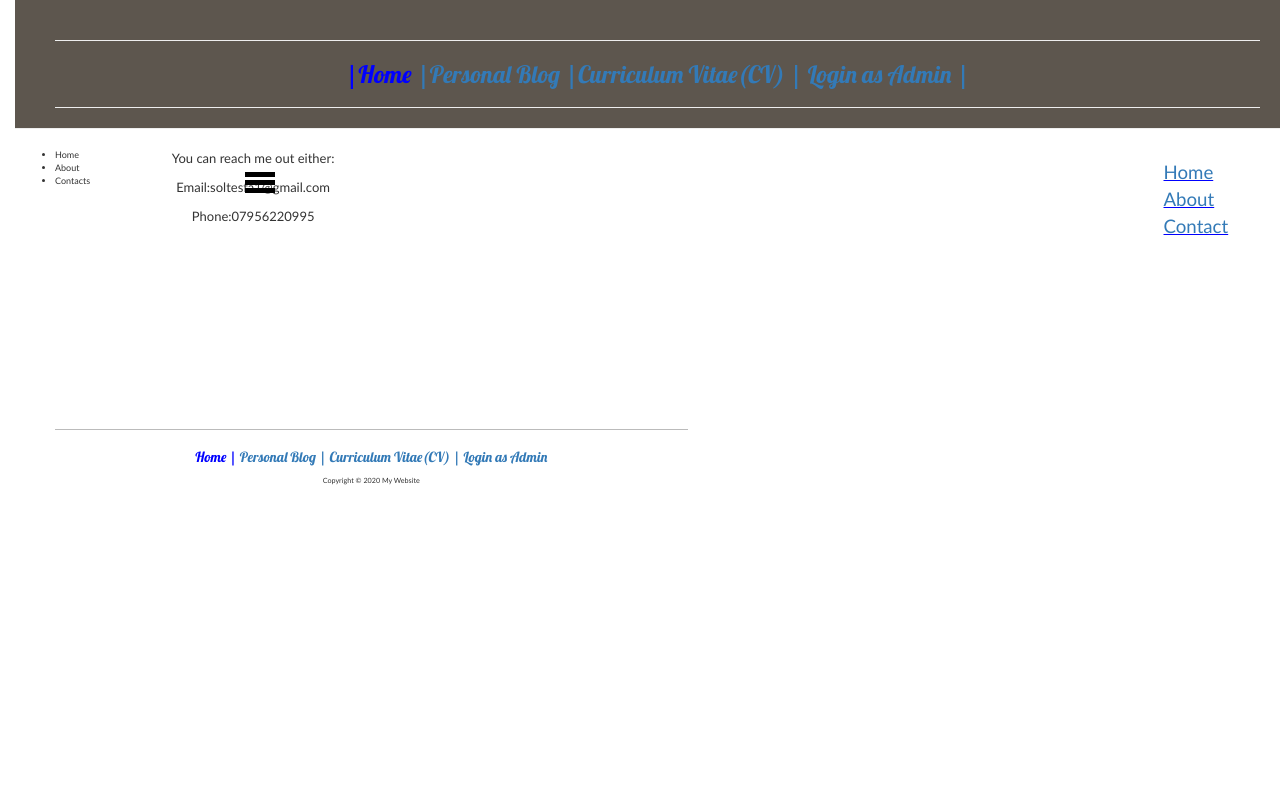
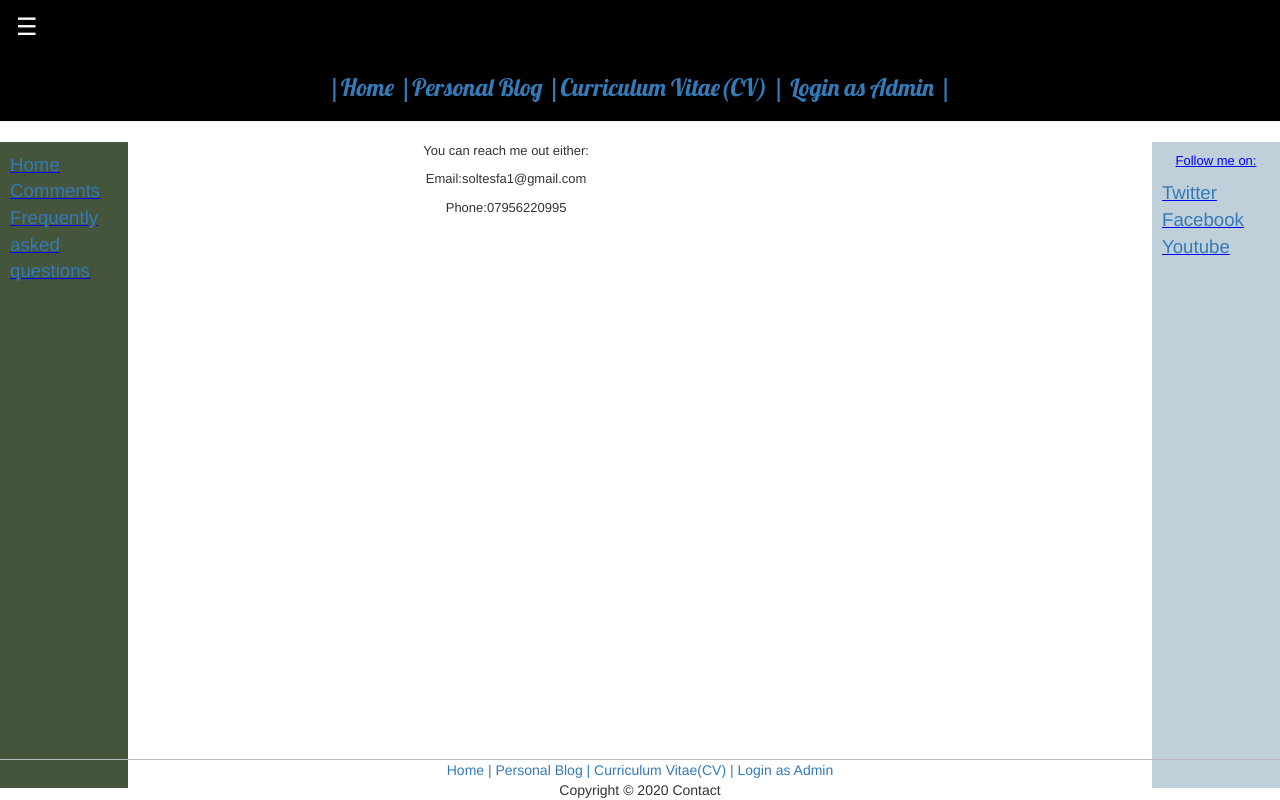
Before and after one commit to Txy822/Mysite, a Django app: page /contact/ in a window 1280 px wide. Run offline with Django 3.2, Linux system fonts and the light colour scheme; some libraries are stand-ins or nearby versions.

Commit message:
refactoring apps

```diff
--- a/home/static/css/home.css
+++ b/home/static/css/home.css
@@ -1,82 +1,82 @@
-.page-header {
-    background-color: #5D564E;
-    margin-top: 0;
-    padding: 20px 20px 0px 40px;
-     text-align: center;
-}
-.page-header h1, .page-header h1 a, .page-header h1 a:visited, .page-header h1 a:active {
-    color: #ffffff;
-    font-size: 36pt;
-    text-decoration: none;
-    text-align: center;
-}
+
 .content {
-  float :left;
+  float :middle;
   /* background-color: gray; */
-  width:50%;
-  height:280px;
-
+   width:80%;
+   height:280px;
+   margin-left: 40px;
 }
 .nav_right {
   float :right;
-  /* background-color: red; */
+  background-color: #bfd0da;
   width:10%;
-  height:280px;
+  height:646px;
   padding: 10px;
   font-size: 14pt;
   color: blue;
   text-decoration: underline;
 }
-.toggle-btn {
+.nav_left {
+  float :left;
+  background-color:#44553c ;
+  width:10%;
+  height:646px;
+  padding: 10px;
+  font-size: 14pt;
+  color: blue;
+  text-decoration: underline;
+}
+.footer {
+   position: fixed;
+   margin-top: 10px;
+   left: 0;
+   bottom: 0;
+   width: 100%;
+   border-top: thin solid #BBBBBB;
+   text-align: center;
+}
 
-}
-. {
-  margin:0px;
-  padding: 0px;
-  font-family: sans-serif;
-
-}
-#sidebar {
-  position: fixed;
-  width:200px
-  height:100%
-  left: -200px;
-  transition: all 500ms linear;
-}
-#sidebar .active {
-  left: 0px;
-
-}
-#sidebar ui li {
-  color: red;
-  list-style: none;
-  padding: 15px 10px ;
-  border-bottom: 1px solid blue;
-}
-.content {
-    margin-left: 40px;
-}
 .highlighted{
     color: blue;
  }
- #sidebar .toggle-btn {
-   position: absolute;
-   left: 230px ;
-   top: 20px;
+ .menu-btn,.menu-button{
+   border:none;
+   display:inline-block;
+   padding:10px 16px;
+   vertical-align:middle;
+   overflow:hidden;
+   text-decoration:none;
+   color:inherit;
+   background-color:inherit;
+   text-align:center;
+   cursor:pointer;
+   white-space:nowrap
+ }
+ .menu-main,#main{
+   transition:margin-left .4s
+ }
+ .menu-teal{
+   color:#fff!important;
+   background-color:#000!important
 
  }
- #sidebar .toggle-btn span {
-   display: block;
-   width: 30px;
-   height:5px;
-   background: black;
-   margin: 3px 0px
+ .menu-sidebar{
+   height:100%;
+   width:200px;
+   background-color:#bfd0da;
+   position:fixed!important;
+   z-index:1;
+   overflow:auto
+ }
 
+ .menu-xlarge{
+   font-size:24px!important
+   }
 
  }
 body {
     padding-left: 15px;
-    /* background-color: #E0E0E0; */
+    background-color: #698701;
     background-color: #00000;
     font-family: "Trebuchet MS", Helvetica, sans-serif;
     font-size: 0.9em;
@@ -102,19 +102,19 @@ p {
 }
 
 
-.top-menu, .top-menu:hover, .top-menu:visited {
+/* .top-menu, .top-menu:hover, .top-menu:visited {
     color: #ffffff;
     float: right;
     font-size: 26pt;
     margin-right: 20px;
-}
+} */
 
 
 video {
   display: block;
   margin: auto;
   color: blue;
-  margin-bottom: 20px;
+  margin-bottom: 100px;
 }
 h1 {
    color: #270c39;
--- a/home/templates/home/base.html
+++ b/home/templates/home/base.html
@@ -1,24 +1,17 @@
 {% load static %}
 <html>
     <head>
-        <title>Contacts</title>
+        <title>My page</title>
         <link rel="stylesheet" href="//maxcdn.bootstrapcdn.com/bootstrap/3.2.0/css/bootstrap.min.css">
         <link rel="stylesheet" href="//maxcdn.bootstrapcdn.com/bootstrap/3.2.0/css/bootstrap-theme.min.css">
         <link href='//fonts.googleapis.com/css?family=Lobster&subset=latin,latin-ext' rel='stylesheet' type='text/css'>
         <link rel="stylesheet" href="{% static 'css/home.css' %}">
     </head>
     <body>
-      <div class="page-header">
-        <hr>
-          <h3>
-            <a class="highlighted" href="/"> |Home</a>
-            <a  href="/blog/"  > |Personal Blog </a>
-            <a href="/cv/" >|Curriculum Vitae(CV) | </a>
-            <a href="/admin/"  >Login as Admin | </a>
-          </h3>
-        <hr>
-      </div>
-      <div class="nav_right">
+    <header>
+    <div class="menu-sidebar menu-bar-block menu-card menu-animate-left" style="display:none" id="mySidebar">
+      <button class="menu-bar-item menu-button menu-large"onclick="menu_close()">Close &times;</button>
+
         <nav>
         <a href="/"> Home</a>
         </nav>
@@ -28,49 +21,71 @@
         <nav>
         <a href="/contact/" > Contact </a>
         </nav>
+
      </div>
+   </header>
+      <div id="main">
 
-      <div id="sidebar">
-        <div class="toggle-btn" onclick="toggleSidebar()">
-          <span></span>
-          <span></span>
-          <span></span>
+        <div class="menu-teal">
+         <button id="openNav" class="menu-button menu-teal menu-xlarge" onclick="menu_open()">&#9776;</button>
+         <div class="menu-container">
+             <h3>
+               <a  href="/"> |Home</a>
+               <a  href="/blog/"  > |Personal Blog </a>
+               <a href="/cv/" >|Curriculum Vitae(CV) | </a>
+               <a href="/admin/"  >Login as Admin | </a>
+             </h3>
+           <hr>
          </div>
-        <ul>
-          <li>Home</li>
-          <li>About</li>
-          <li>Contacts</li>
-        </ul>
+        </div>
+      </div>
+      <div class="nav_left">
+        <nav>
+        <a href="/"> Home</a>
+        </nav>
+        <nav>
+       <a href="#" > Comments </a>
+        </nav>
+        <nav>
+        <a href="#" > Frequently asked questions </a>
+        </nav>
+      </div>
+      <div class="nav_right">
 
+    <p>Follow me on:</p>
+
+        <nav>
+       <a href="#" > Twitter </a>
+        </nav>
+        <nav>
+        <a href="#" > Facebook </a>
+        </nav>
+        <nav>
+        <a href="#" > Youtube </a>
+        </nav>
       </div>
 
       <div class="content">
 
        <div class="content container">
         {% block content %}
+
        {% endblock %}
-       </div>
-
-      <div class="foot">
-        <footer id="footer">
-          <h5>
-            <a class="highlighted" href="/"> Home |</a>
-            <a href="/blog/"> Personal Blog |  </a>
-            <a href="/cv/">Curriculum Vitae(CV) |</a>
-            <a href="/admin/">Login as Admin </a>
-          </h5>
-          Copyright &copy;
-          <script type="text/JavaScript">
-          document.write(new Date().getFullYear());
-          </script> My Website
-         </footer>
-
         </div>
       </div>
          <script type="text/javascript">
-           function toggleSidebar() {
-             document.getElementById("sidebar").classList.toggle('active');
+        function menu_open() {
+          document.getElementById("main").style.marginLeft = "25%";
+          document.getElementById("mySidebar").style.width = "25%";
+          document.getElementById("mySidebar").style.display = "block";
+          document.getElementById("openNav").style.display = 'none';
         }
+        function menu_close() {
+          document.getElementById("main").style.marginLeft = "0%";
+          document.getElementById("mySidebar").style.display = "none";
+          document.getElementById("openNav").style.display = "inline-block";
+        }
+
          </script>
     </body>
 </html>
--- a/home/templates/home/contact.html
+++ b/home/templates/home/contact.html
@@ -11,4 +11,19 @@
    Phone:07956220995
  </p>
 
-{% endblock %}
+  <div class="footer">
+  <div class="">
+  <a  href="/"> Home |</a>
+  <a href="/blog/"> Personal Blog |  </a>
+  <a href="/cv/">Curriculum Vitae(CV) |</a>
+  <a href="/admin/">Login as Admin </a>
+  </div>
+  <div class="">
+  Copyright &copy;
+  <script type="text/JavaScript">
+  document.write(new Date().getFullYear());
+  </script> Contact
+  </div>
+  </div>
+
+  {% endblock %}
```
Also changed, not shown: blog/static/css/blog.css (+9 -1 lines), blog/templates/blog/base.html (+15 -1 lines), cv/static/css/cv.css (+17 -39 lines), cv/templates/cv/base.html (+6 -7 lines), home/templates/home/about.html (+14 -0 lines), home/templates/home/index.html (+17 -1 lines), db.sqlite3. Lines whose indentation alone changed are shown as unchanged.
